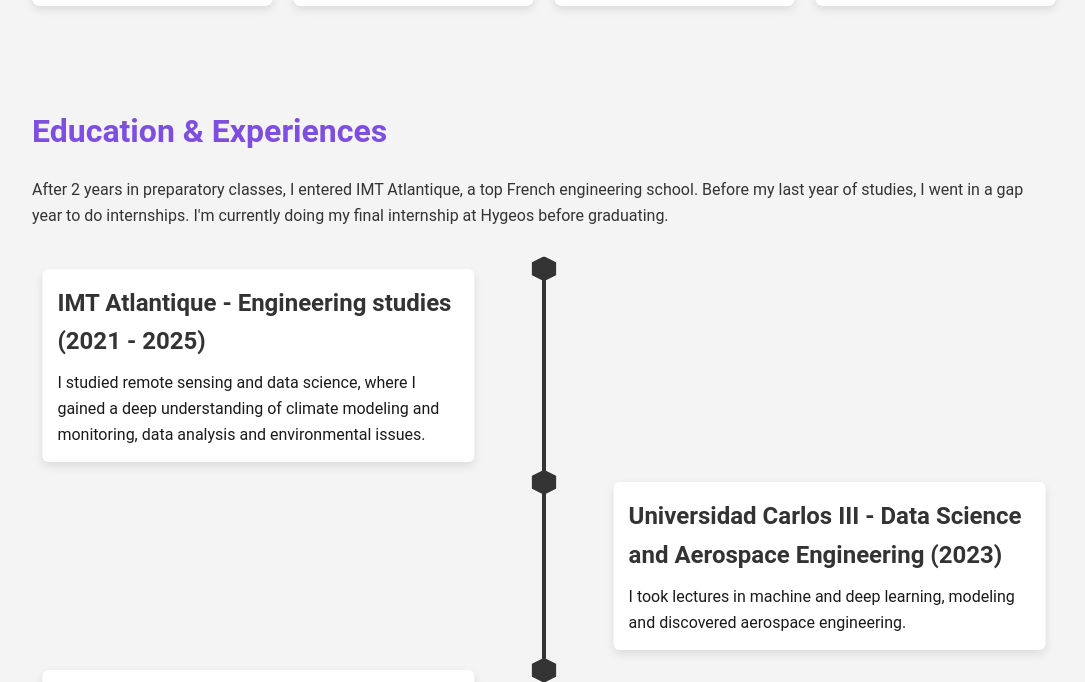
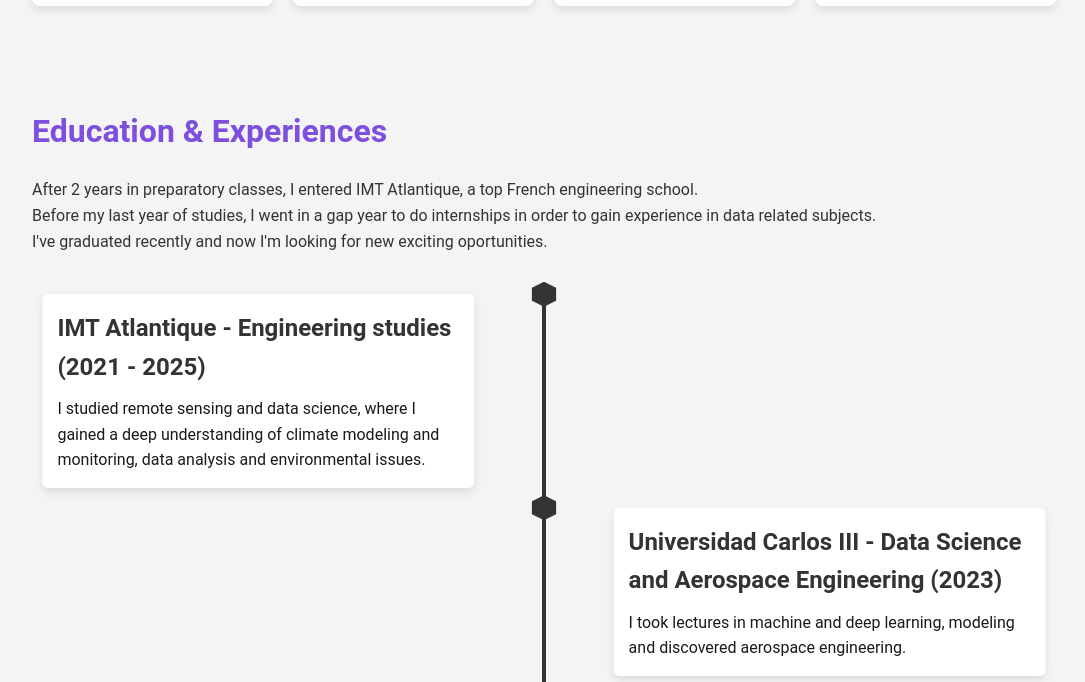
Before and after one commit to Samemem/Portfolio, a plain HTML site: page index.html in a window 1280 px wide. Shown: the part 1614-2296 px from the top of the page, without its empty margins (96-1181 px from the left). Drawn offline with Linux system fonts and the light colour scheme.

Commit message:
update content

```diff
--- a/index.html
+++ b/index.html
@@ -137,9 +137,10 @@
 
     <div id="journey">
       <h1>Education & Experiences</h1>
-      After 2 years in preparatory classes, I entered IMT Atlantique, a top French engineering school.
-      Before my last year of studies, I went in a gap year to do internships.
-      I'm currently doing my final internship at Hygeos before graduating.
+      After 2 years in preparatory classes, I entered IMT Atlantique, a top French engineering school.<br>
+      Before my last year of studies, I went in a gap year to do internships in order to gain experience
+      in data related subjects.<br>
+      I've graduated recently and now I'm looking for new exciting oportunities.
       <div class="timeline" >
         <!-- Timeline Item 1 -->
         <div class="timeline-item left">
--- a/style.css
+++ b/style.css
@@ -87,9 +87,9 @@
     justify-content: space-between;
     padding: 10px 20px;
   }
-.titlesection {
-  margin-top:60px;
-}
+  .titlesection {
+    margin-top:60px;
+  }
   .menu-toggle {
     display: block;
   }
```
